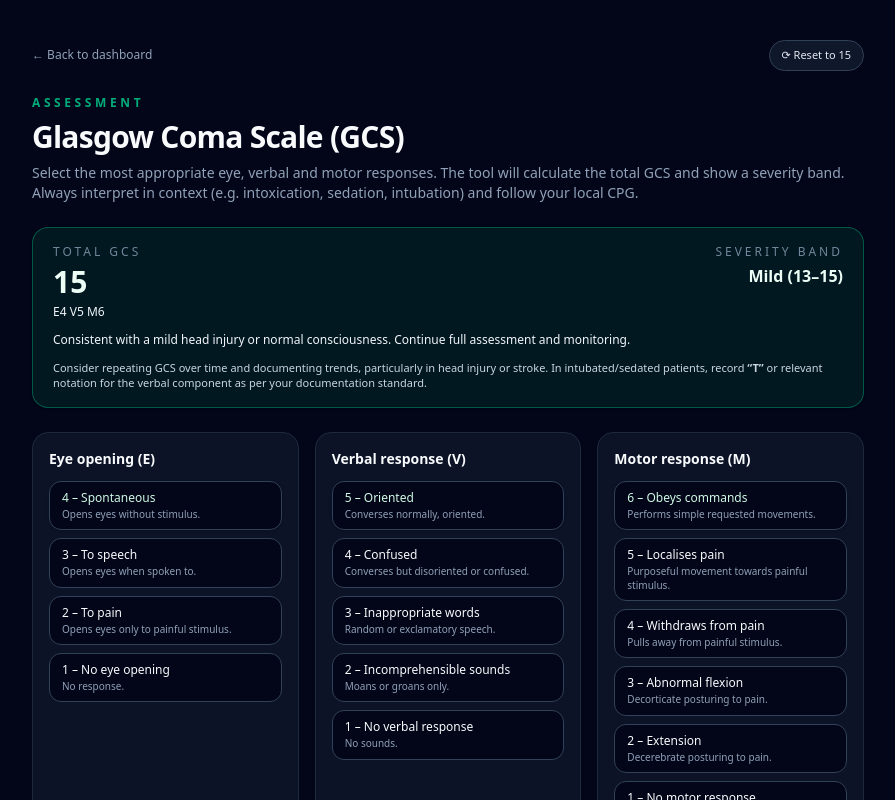
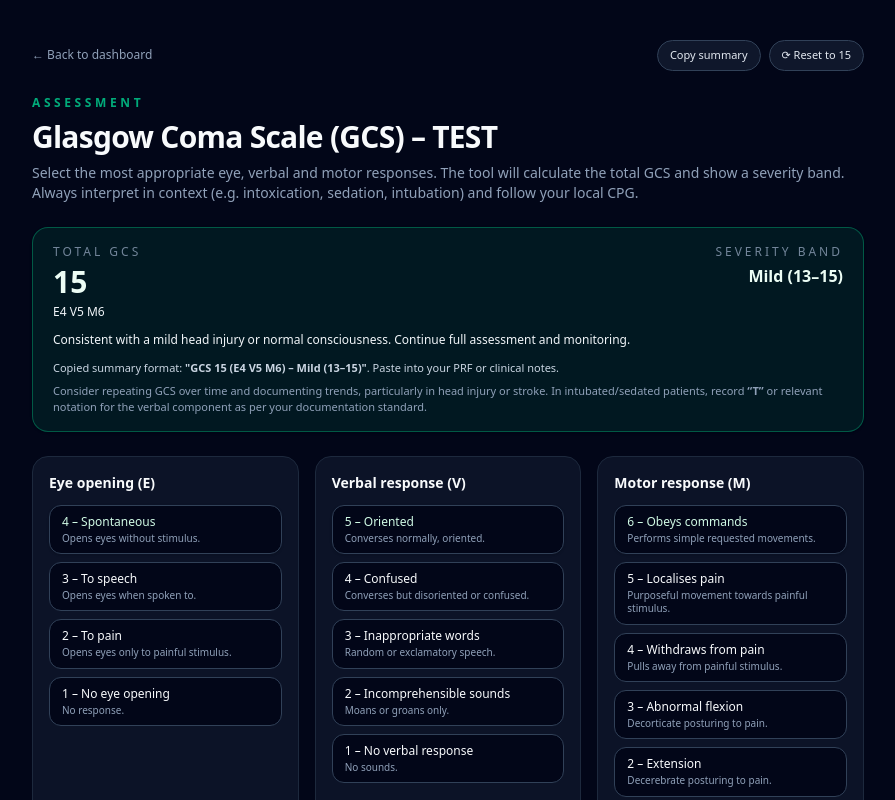
Before and after one commit to drixle08/Ambulance-App, a Next.js app: page /tools/gcs in a window 1280 px wide. Shown: the top 800 px of the page, without its empty margins (192-1087 px from the left). Built offline with nearby package versions, Linux system fonts and the light colour scheme.

Commit message:
Add GCS copy summary and tweak service worker behavior

```diff
--- a/app/_components/ServiceWorkerRegister.tsx
+++ b/app/_components/ServiceWorkerRegister.tsx
@@ -4,15 +4,30 @@ import { useEffect } from "react";
 
 export function ServiceWorkerRegister() {
   useEffect(() => {
+    // Only run in the browser
     if (typeof window === "undefined") return;
-    if (!("serviceWorker" in navigator)) return;
+
+    // Extra safety: don't register in development
+    if (process.env.NODE_ENV !== "production") {
+      return;
+    }
+
+    // Check that service workers are supported
+    if (!("serviceWorker" in navigator)) {
+      console.warn("Service workers are not supported in this browser.");
+      return;
+    }
 
     navigator.serviceWorker
       .register("/sw.js")
+      .then((registration) => {
+        console.log("Service worker registered:", registration.scope);
+      })
       .catch((err) => {
         console.error("Service worker registration failed:", err);
       });
   }, []);
 
+  // This component doesn’t render anything
   return null;
 }
--- a/app/layout.tsx
+++ b/app/layout.tsx
@@ -17,9 +17,9 @@ export default function RootLayout({
   return (
     <html lang="en">
       <body className="bg-slate-950 text-slate-50">
-        {/* This will register the service worker once we add it */}
-        <ServiceWorkerRegister />
         {children}
+        {/* Only register the service worker in production (Vercel), not in dev */}
+        {process.env.NODE_ENV === "production" && <ServiceWorkerRegister />}
       </body>
     </html>
   );
--- a/app/tools/gcs/page.tsx
+++ b/app/tools/gcs/page.tsx
@@ -14,10 +14,10 @@ function classNames(...classes: (string | false | null | undefined)[]) {
 }
 
 export default function GcsPage() {
-  // Start at a fully alert patient by default (E4 V5 M6 = 15)
   const [eye, setEye] = useState<number>(4);
   const [verbal, setVerbal] = useState<number>(5);
   const [motor, setMotor] = useState<number>(6);
+  const [copied, setCopied] = useState(false);
 
   const total = eye + verbal + motor;
 
@@ -42,39 +42,102 @@ export default function GcsPage() {
       "border-red-500/60 bg-red-500/12 text-red-50";
   }
 
+  // 🔹 Text that will be copied to clipboard
+  const summaryText = `GCS ${total} (E${eye} V${verbal} M${motor}) – ${severityLabel}`;
+
+  const handleCopySummary = async () => {
+    try {
+      if (!("clipboard" in navigator)) {
+        console.warn("Clipboard API not available");
+        return;
+      }
+      await navigator.clipboard.writeText(summaryText);
+      setCopied(true);
+      setTimeout(() => setCopied(false), 2000);
+    } catch (err) {
+      console.error("Failed to copy GCS summary:", err);
+    }
+  };
+
+  const resetAll = () => {
+    setEye(4);
+    setVerbal(5);
+    setMotor(6);
+    setCopied(false);
+  };
+
   const eyeOptions: GcsOption[] = [
-    { label: "4 – Spontaneous", value: 4, helper: "Opens eyes without stimulus." },
-    { label: "3 – To speech", value: 3, helper: "Opens eyes when spoken to." },
-    { label: "2 – To pain", value: 2, helper: "Opens eyes only to painful stimulus." },
+    {
+      label: "4 – Spontaneous",
+      value: 4,
+      helper: "Opens eyes without stimulus.",
+    },
+    {
+      label: "3 – To speech",
+      value: 3,
+      helper: "Opens eyes when spoken to.",
+    },
+    {
+      label: "2 – To pain",
+      value: 2,
+      helper: "Opens eyes only to painful stimulus.",
+    },
     { label: "1 – No eye opening", value: 1, helper: "No response." },
   ];
 
   const verbalOptions: GcsOption[] = [
     { label: "5 – Oriented", value: 5, helper: "Converses normally, oriented." },
-    { label: "4 – Confused", value: 4, helper: "Converses but disoriented or confused." },
-    { label: "3 – Inappropriate words", value: 3, helper: "Random or exclamatory speech." },
-    { label: "2 – Incomprehensible sounds", value: 2, helper: "Moans or groans only." },
+    {
+      label: "4 – Confused",
+      value: 4,
+      helper: "Converses but disoriented or confused.",
+    },
+    {
+      label: "3 – Inappropriate words",
+      value: 3,
+      helper: "Random or exclamatory speech.",
+    },
+    {
+      label: "2 – Incomprehensible sounds",
+      value: 2,
+      helper: "Moans or groans only.",
+    },
     { label: "1 – No verbal response", value: 1, helper: "No sounds." },
   ];
 
   const motorOptions: GcsOption[] = [
-    { label: "6 – Obeys commands", value: 6, helper: "Performs simple requested movements." },
-    { label: "5 – Localises pain", value: 5, helper: "Purposeful movement towards painful stimulus." },
-    { label: "4 – Withdraws from pain", value: 4, helper: "Pulls away from painful stimulus." },
-    { label: "3 – Abnormal flexion", value: 3, helper: "Decorticate posturing to pain." },
-    { label: "2 – Extension", value: 2, helper: "Decerebrate posturing to pain." },
+    {
+      label: "6 – Obeys commands",
+      value: 6,
+      helper: "Performs simple requested movements.",
+    },
+    {
+      label: "5 – Localises pain",
+      value: 5,
+      helper: "Purposeful movement towards painful stimulus.",
+    },
+    {
+      label: "4 – Withdraws from pain",
+      value: 4,
+      helper: "Pulls away from painful stimulus.",
+    },
+    {
+      label: "3 – Abnormal flexion",
+      value: 3,
+      helper: "Decorticate posturing to pain.",
+    },
+    {
+      label: "2 – Extension",
+      value: 2,
+      helper: "Decerebrate posturing to pain.",
+    },
     { label: "1 – No motor response", value: 1, helper: "No movement." },
   ];
-
-  const resetAll = () => {
-    setEye(4);
-    setVerbal(5);
-    setMotor(6);
-  };
 
   return (
     <main className="min-h-screen bg-slate-950 text-slate-50">
       <div className="mx-auto max-w-4xl px-4 py-10 sm:px-6 lg:px-8 space-y-6">
+        {/* Top bar: back + buttons */}
         <div className="flex items-center justify-between gap-4">
           <Link
             href="/dashboard"
@@ -82,6 +145,20 @@ export default function GcsPage() {
           >
             ← Back to dashboard
           </Link>
+
+          <div className="flex items-center gap-2">
+            <button
+              type="button"
+              onClick={handleCopySummary}
+              className={classNames(
+                "rounded-full border px-3 py-1.5 text-[11px] font-medium transition flex items-center gap-1.5",
+                copied
+                  ? "border-emerald-500 bg-emerald-500/15 text-emerald-100"
+                  : "border-slate-700 bg-slate-900 text-slate-200 hover:border-emerald-400 hover:text-emerald-300 hover:bg-slate-900/80"
+              )}
+            >
+              {copied ? "Copied!" : "Copy summary"}
+            </button>
 
             <button
               type="button"
@@ -91,13 +168,14 @@ export default function GcsPage() {
               ⟳ Reset to 15
             </button>
           </div>
+        </div>
 
         <header className="space-y-2">
           <p className="text-xs font-semibold uppercase tracking-[0.3em] text-emerald-400/80">
             Assessment
           </p>
              <h1 className="text-3xl font-semibold tracking-tight">
-            Glasgow Coma Scale (GCS)
+            Glasgow Coma Scale (GCS) – TEST
              </h1>
           <p className="text-sm text-slate-400">
             Select the most appropriate eye, verbal and motor responses. The tool
@@ -135,6 +213,14 @@ export default function GcsPage() {
           <p className="mt-3 text-xs text-slate-100">{severityExplain}</p>
 
           <p className="mt-3 text-[11px] text-slate-300">
+            Copied summary format:{" "}
+            <span className="font-semibold">
+              {`"${summaryText}"`}
+            </span>
+            . Paste into your PRF or clinical notes.
+          </p>
+
+          <p className="mt-2 text-[11px] text-slate-400">
             Consider repeating GCS over time and documenting trends, particularly
             in head injury or stroke. In intubated/sedated patients, record{" "}
             <span className="font-semibold">“T”</span> or relevant notation for the
```
Lines whose indentation alone changed are shown as unchanged.
